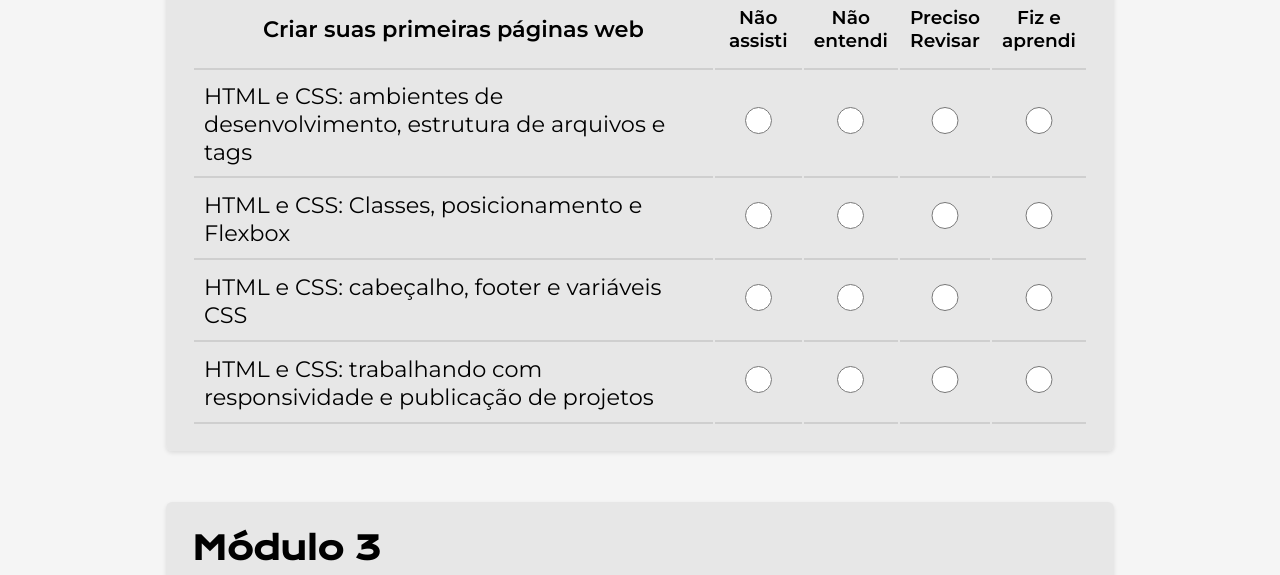
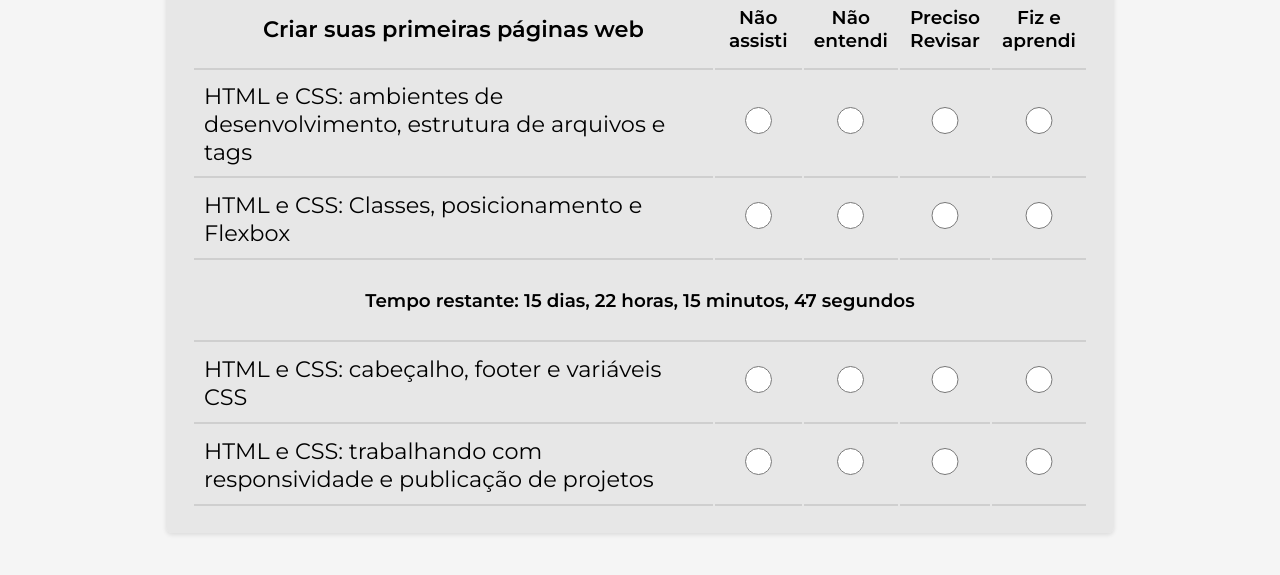
Before and after one commit to HenriqueSantosMarcelino/agenda_nova_geracao, a plain HTML site: page agenda.html in a window 1280 px wide. Shown: the part 181-756 px from the top of the page. Drawn offline with nearby package versions, Linux system fonts and the light colour scheme.

Commit message:
Adicionando Timer

```diff
--- a/agenda.html
+++ b/agenda.html
@@ -7,6 +7,7 @@
     <meta name="viewport" content="width=device-width, initial-scale=1.0">
     <title>Agenda</title>
     <link rel="stylesheet" href="./styles/style_agenda.css">
+
 
 </head>
 
@@ -57,6 +58,11 @@
                     <td><input type="radio" name="M2_C2" value="Entendi Bem" /></td>
                   </tr>
                   <tr>
+                    <td colspan="5" class="cronometro">
+                        <div id="timer"></div>
+                    </td>
+                  </tr>
+                  <tr>
                     <td class="tabela__conteudo__titulo">HTML e CSS: cabeçalho, footer e variáveis CSS</td>
                     <td><input type="radio" name="M2_C3" value="Não assisti" /></td>
                     <td><input type="radio" name="M2_C3" value="Não entendi" /></td>
@@ -102,5 +108,6 @@
     </footer>
 </body>
 <script src="js/salvar_dados.js" ></script>
+<script src="js/temporizador.js" ></script>
 
 </html>
--- /dev/null
+++ b/js/temporizador.js
@@ -0,0 +1,49 @@
+// Defina as datas de conclusão das tarefas
+var tarefa1Data = new Date('2023-06-01');
+var tarefa2Data = new Date('2023-06-15');
+
+// Função para calcular o tempo restante
+function calcularTempoRestante(dataFinal) {
+  var agora = new Date().getTime();
+  var diferenca = dataFinal - agora;
+
+  var dias = Math.floor(diferenca / (1000 * 60 * 60 * 24));
+  var horas = Math.floor((diferenca % (1000 * 60 * 60 * 24)) / (1000 * 60 * 60));
+  var minutos = Math.floor((diferenca % (1000 * 60 * 60)) / (1000 * 60));
+  var segundos = Math.floor((diferenca % (1000 * 60)) / 1000);
+
+  return {
+    'dias': dias,
+    'horas': horas,
+    'minutos': minutos,
+    'segundos': segundos
+  };
+}
+
+// Função para exibir o tempo restante
+function exibirTempoRestante(dataFinal, elemento) {
+  var timerElemento = document.getElementById(elemento);
+
+  function atualizarTempo() {
+    var tempoRestante = calcularTempoRestante(dataFinal);
+
+    timerElemento.innerHTML = 'Tempo restante: ' + tempoRestante.dias + ' dias, ' +
+                              tempoRestante.horas + ' horas, ' +
+                              tempoRestante.minutos + ' minutos, ' +
+                              tempoRestante.segundos + ' segundos';
+
+    // Verifica se o tempo já chegou a zero
+    if (tempoRestante.dias <= 0 && tempoRestante.horas <= 0 && tempoRestante.minutos <= 0 && tempoRestante.segundos <= 0) {
+      timerElemento.innerHTML = 'Tarefa concluída!';
+      clearInterval(intervalID);
+    }
+  }
+
+  // Atualiza o tempo inicialmente e, em seguida, a cada segundo
+  atualizarTempo();
+  var intervalID = setInterval(atualizarTempo, 1000);
+}
+
+// Chama a função para exibir o tempo restante para cada tarefa
+exibirTempoRestante(tarefa1Data, 'timer');
+exibirTempoRestante(tarefa2Data, 'timer');
--- a/styles/style_agenda.css
+++ b/styles/style_agenda.css
@@ -101,6 +101,12 @@ input[type='radio'] {
     height: 1.7rem;
 }
 
+td.cronometro {
+    text-align: center;
+    font-weight: 600;
+    font-size: 1.15rem;
+}
+
 
 
 
```
